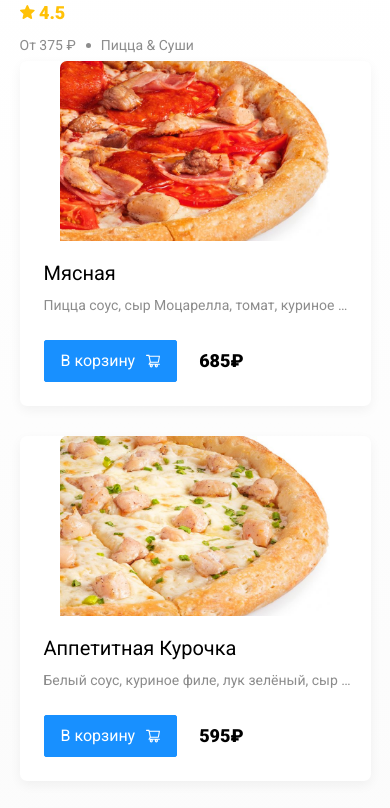
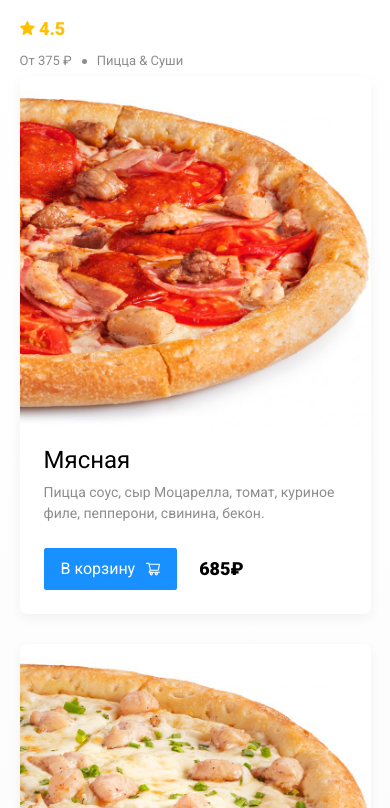
Before and after one commit to Beck-creator/delivery-food, a plain HTML site: page restaurent-3.html in a window 390 px wide. Shown: the part 261-1069 px from the top of the page. Drawn offline with Linux system fonts and the light colour scheme.

Commit message:
Update style.css

```diff
--- a/css/style.css
+++ b/css/style.css
@@ -119,13 +119,14 @@ body {
   text-decoration: none;
 }
 .card-image {
-  width: 384px;
-  height: 250px;
+  width: 100%;
+  height: 100%;
   object-fit: cover;
   border-radius: 7px 7px 0px 0px;
 }
 .card-text {
   padding: 20px 24px 24px;
+  max-height: 186px;
 }
 .card-heading {
   display: flex;
@@ -141,10 +142,16 @@ body {
   margin: 0;
   line-height: 24px;
   margin-bottom: 10px;
+  color: #000 !important;
 }
 .card-title-reg {
   font-weight: 400;
 }
+
+.card-FB {
+  font-size: 24px;
+}
+
 .card-tag {
   font-style: normal;
   font-weight: normal;
@@ -156,7 +163,7 @@ body {
   padding: 1px 8px;
 }
 .card-info {
-  display: flex;
+  display: -webkit-box;
   align-items: center;
   flex-wrap: nowrap;
 }
@@ -190,11 +197,18 @@ body {
   margin-right: 10px;
 }
 .ingredients {
+  display: -webkit-box;
   font-style: normal;
   font-weight: normal;
   font-size: 18px;
   line-height: 21px;
   color: #8C8C8C;
+  text-overflow: ellipsis;
+  overflow: hidden;
+  -webkit-line-clamp: 2;
+  -webkit-box-orient: vertical;
+  max-width: 337px;
+  max-height: 47px;
 }
 .category {
   text-overflow: ellipsis;
@@ -379,25 +393,22 @@ body {
   .category, .price {
     font-size: 14px;
   }
-  .card-info {
-    display: -webkit-box;
+
+  .card-title {
+    font-size: 24px;
+    color: #000 !important;
   }
-  .card-title {
-    font-size: 17px;
+  .card-title-reg {
+    font-size: 18px;
+  }
+  .card-FB {
+    font-size: 21px;
   }
   .card-price-bold {
     margin-left: 20px;
   }
   .ingredients {
     font-size: 14px;
-    text-overflow: ellipsis;
-    overflow: hidden;
-    white-space: nowrap;
-    max-width: 250px;
-  }
-  .card-image {
-    width: 300px;
-    height: 190px;
   }
 }
 @media (max-width: 992px){
@@ -416,10 +427,6 @@ body {
   .card {
     flex-basis: 49%;
   }
-  .card-image {
-    width: 384px;
-    height: 213px;
-  }
   .footer-link {
     font-size: 16px;
   }
@@ -430,11 +437,14 @@ body {
     font-size: 16px;
     text-overflow: ellipsis;
     overflow: hidden;
-    white-space: nowrap;
-    max-width: 300px;
+    max-width: 337px;
+    max-height: 47px;
   }
   .card-title-reg {
     font-size: 21px;
+  }
+  .card-FB {
+    font-size: 24px;
   }
 }
 @media (max-width: 768px) {
@@ -443,16 +453,22 @@ body {
   }
   .card-info {
     flex-wrap: wrap;
+    display: -webkit-box;
   }
   .rating {
     flex-basis: 100%;
   }
   .card-title {
-    font-size: 24px;
+    font-size: 22px;
   }
-  .card-image {
-    width: 270px;
-    height: 180px;
+  .card-title-reg {
+    font-size: 16px;
+  }
+  .card-FB {
+    font-size: 19px;
+  }
+  .category, .price {
+    font-size: 13px;
   }
   .promo {
     background-size: 450px;
@@ -496,7 +512,7 @@ body {
     margin-bottom: 10px;
   }
   .section-title {
-    font-size: 20px;
+    font-size: 30px;
   }
   .card {
     flex-basis: 100%;
@@ -504,6 +520,16 @@ body {
   .card-image {
     display: block;
     margin: auto;
+    width: 100%;
+    height: 100%;
+  }
+
+  .card-title {
+    font-size: 24px;
+  }
+
+  .card-title-reg {
+    font-size: 24px;
   }
   .ingredients {
     max-width: 400px;
@@ -569,31 +595,40 @@ body {
   }
   .ingredients {
     font-size: 14px;
-    max-width: 320px;
+    max-width: 360px;
   }
-  @media (max-width: 420px) {
+  @media (max-width: 445px) {
     .ingredients {
       max-width: 310px;
     }
     .card-title-reg {
       font-size: 20px;
     }
+    .card-FB {
+      font-size: 24px;
+    }
   }
-  @media (max-width: 380px) {
+  @media (max-width: 385px) {
     .ingredients {
-      max-width: 270px;
+      max-width: 300px;
     }
     .card-title-reg {
       font-size: 18px;
     }
+    .card-FB {
+      font-size: 21px;
+    }
   }
-  @media (max-width: 320px) {
+  @media (max-width: 350px) {
     .ingredients {
       max-width: 240px;
     }
     .card-title-reg {
     font-size: 16px;
     }
+    .card-FB {
+      font-size: 19px;
+    }
   }
 
 }
```
